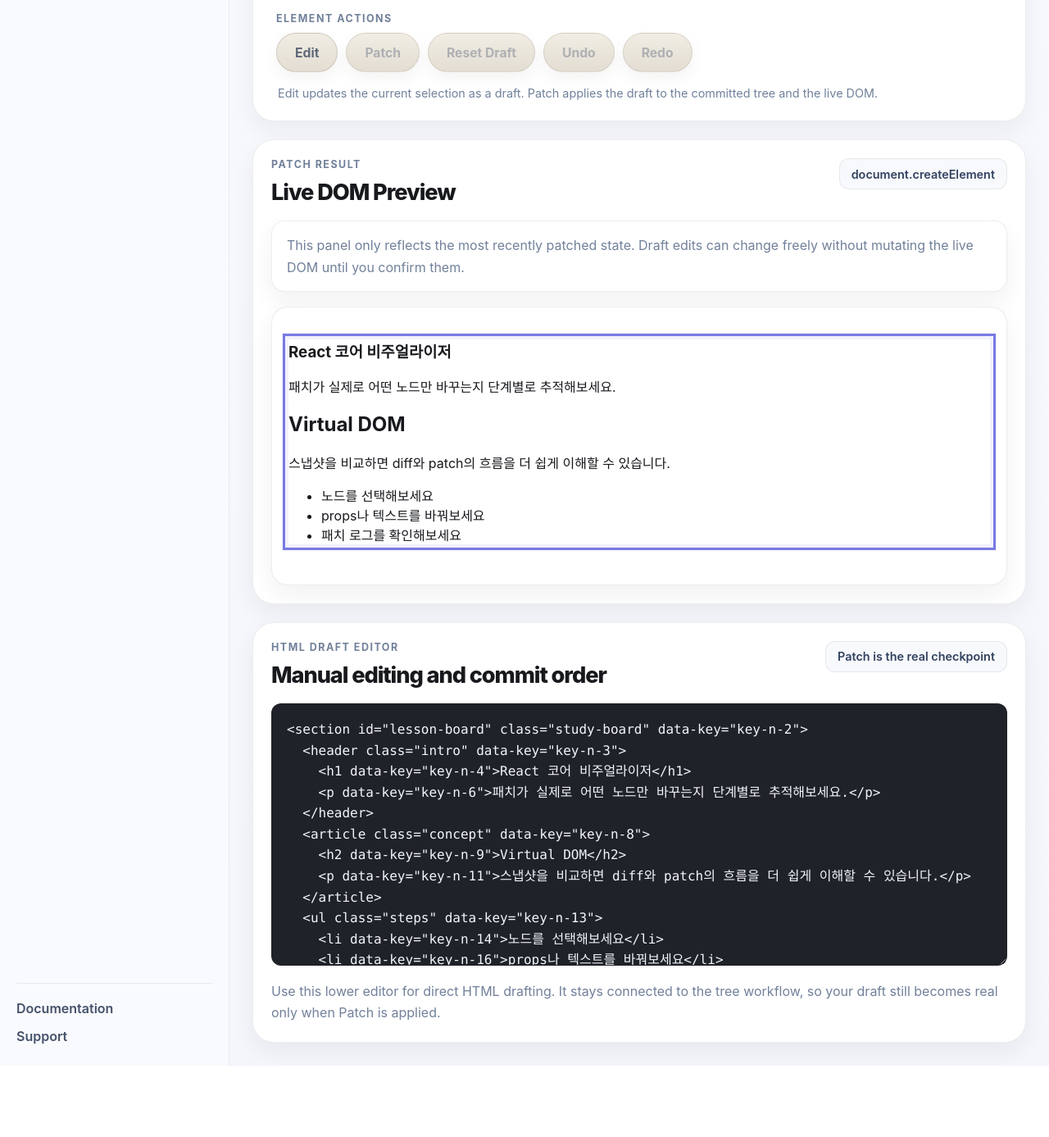
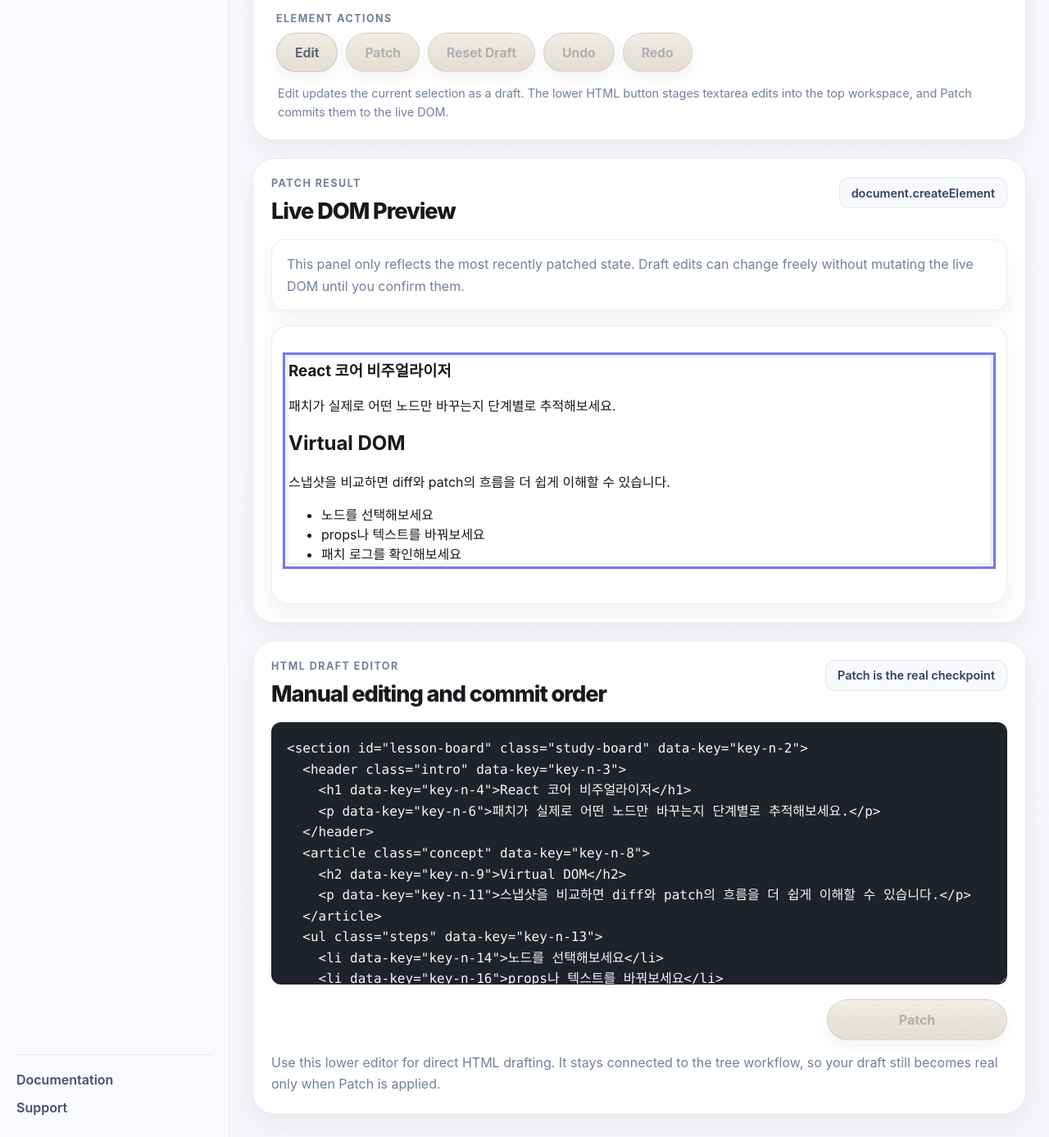
Before and after one commit to psgus/vdom-diff-visualizer, a website: page index.html in a window 1280 px wide. Shown: the part 2179-3566 px from the top of the page at 82% size. Before the commit the page ends 3479 px from the top, so only its background shows below. Drawn offline with Linux system fonts and the light colour scheme.

Commit message:
update 2

```diff
--- a/index.html
+++ b/index.html
@@ -204,6 +204,9 @@
             </div>
 
             <textarea id="html-input" spellcheck="false" aria-label="HTML draft editor"></textarea>
+            <div class="html-editor-actions">
+              <button id="html-preview-btn" type="button">Patch</button>
+            </div>
             <p class="hint">
               Use this lower editor for direct HTML drafting. It stays connected to the tree workflow, so your draft
               still becomes real only when Patch is applied.
--- a/main.js
+++ b/main.js
@@ -42,6 +42,7 @@
 
   function getRefs() {
     refs.htmlInput = document.getElementById("html-input");
+    refs.htmlPreviewBtn = document.getElementById("html-preview-btn");
     refs.patchBtn = document.getElementById("patch-btn");
     refs.resetDraftBtn = document.getElementById("reset-draft-btn");
     refs.undoBtn = document.getElementById("undo-btn");
@@ -655,10 +656,19 @@
   function renderControls() {
     const editable = getEditableSelection();
     const rootLocked = !editable || editable.isRoot;
+    const workingTree = getWorkingTree();
+    const serializedWorkingTree = workingTree
+      ? vdom.serializeVNodeToHTML(vdom.cloneVNode(workingTree))
+      : "";
+    const htmlDraftDirty = refs.htmlInput.value !== serializedWorkingTree;
+
     refs.patchBtn.disabled = !state.previewDirty;
     refs.resetDraftBtn.disabled = !state.previewDirty;
     refs.undoBtn.disabled = state.previewDirty || !history.canUndo(state.history);
     refs.redoBtn.disabled = state.previewDirty || !history.canRedo(state.history);
+    if (refs.htmlPreviewBtn) {
+      refs.htmlPreviewBtn.disabled = !htmlDraftDirty;
+    }
 
     if (refs.applyNodeBtn) {
       refs.applyNodeBtn.disabled = !editable || rootLocked;
@@ -672,7 +682,7 @@
       } else if (editable.isRoot) {
         refs.actionHelpText.textContent = "You are on the root wrapper. The root itself cannot be edited or removed, but patch state is still tracked here.";
       } else {
-        refs.actionHelpText.textContent = "Edit updates the current selection as a draft. Patch applies the draft to the committed tree and the live DOM.";
+        refs.actionHelpText.textContent = "Edit updates the current selection as a draft. The lower HTML button stages textarea edits into the top workspace, and Patch commits them to the live DOM.";
       }
     }
   }
@@ -745,7 +755,7 @@
     renderAll();
   }
 
-  function previewTextarea() {
+  function handleHtmlPreview() {
     const baseTree = getWorkingTree();
     const draftTree = vdom.reconcileUids(
       baseTree,
@@ -970,7 +980,10 @@
 
     syncTextareaFromTree(committedTree);
 
-    refs.htmlInput.addEventListener("input", previewTextarea);
+    refs.htmlInput.addEventListener("input", renderControls);
+    if (refs.htmlPreviewBtn) {
+      refs.htmlPreviewBtn.addEventListener("click", handleHtmlPreview);
+    }
     refs.patchBtn.addEventListener("click", handlePatch);
     refs.resetDraftBtn.addEventListener("click", handleResetDraft);
     refs.undoBtn.addEventListener("click", handleUndo);
--- a/style.css
+++ b/style.css
@@ -610,6 +610,27 @@ textarea {
   margin: 14px 0 0;
 }
 
+.html-editor-actions {
+  display: flex;
+  justify-content: flex-end;
+  margin-top: 14px;
+}
+
+#html-preview-btn {
+  min-width: 220px;
+  background: linear-gradient(180deg, #f1ede4, #e3ddd2);
+  color: #5f6879;
+  border: 1px solid rgba(154, 147, 136, 0.34);
+  box-shadow: 0 8px 18px rgba(120, 113, 101, 0.08);
+}
+
+#html-preview-btn:disabled {
+  background: linear-gradient(180deg, #f1ede4, #e3ddd2);
+  color: rgba(111, 119, 136, 0.48);
+  border-color: rgba(154, 147, 136, 0.24);
+  opacity: 1;
+}
+
 .tree-link {
   stroke: rgba(86, 98, 120, 0.24);
   stroke-width: 2.3;
```
